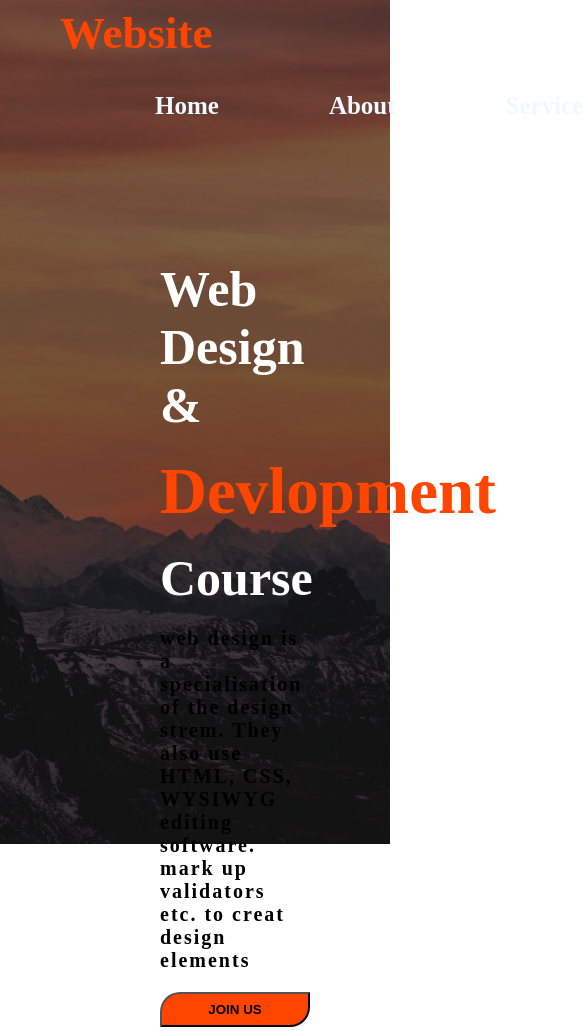
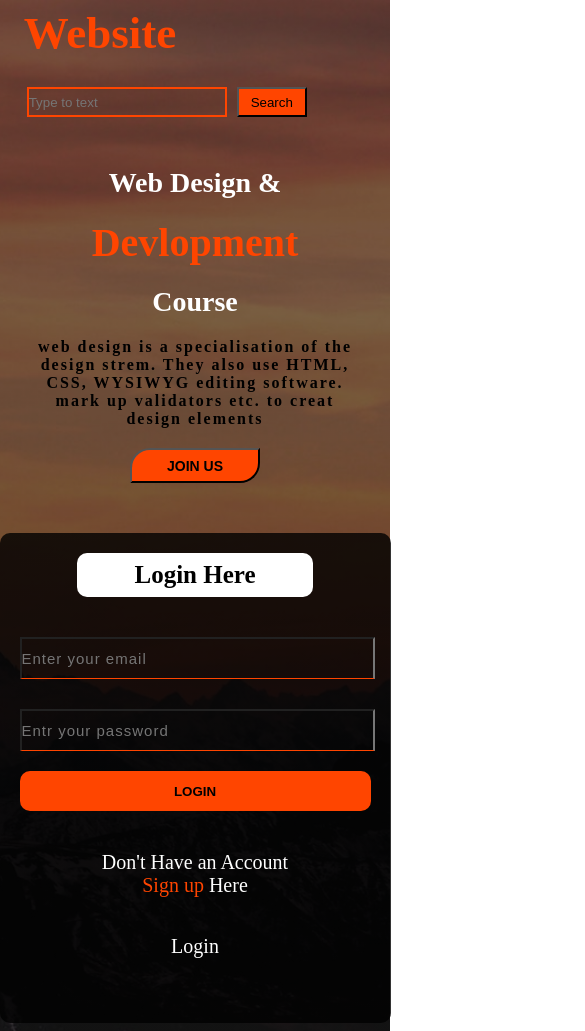
Before and after one commit to Zaidsiddique/course-website, a plain HTML site: page index.html in a window 390 px wide. Shown: the top 1031 px of the page, 585 px wide, since content can reach past the window. Drawn offline with Linux system fonts and the light colour scheme.

Commit message:
i make this website responsive

```diff
--- a/style.css
+++ b/style.css
@@ -8,6 +8,7 @@
     rgba(0,0,0,0.5)50%, rgba(0,0,0,0.5)50%),url(images/cover.jpg) ;
     background-position: center;
     background-size: cover;
+    background-attachment: fixed;
     height: 100vh;
 }
 .navbar{
@@ -184,3 +185,96 @@ ul li a:hover{
     padding-bottom: 10px;
     text-align: center;
 }
+@media only screen and (max-width: 768px) {
+    .menu{
+        display: none;
+    }
+    .main {
+        height: auto;
+        background-attachment: scroll;
+        background-size: cover;
+        padding-bottom: 50px;
+    }
+
+    .navbar {
+        flex-direction: column;
+        align-items: center;
+        height: auto;
+    }
+
+    .icon, .logo {
+        text-align: center;
+        float: none;
+        padding: 0;
+    }
+
+    .search {
+        width: 90%;
+        margin: 10px auto;
+        display: flex;
+        justify-content: center;
+    }
+
+    .srch {
+        width: 60%;
+    }
+
+    .btn {
+        height: 30px;
+        width: 70px;
+        cursor: pointer;
+        margin-left: 10px;
+    }
+
+    .content {
+        flex-direction: column;
+        width: 100%;
+        margin: 20px 0;
+        align-items: center;
+    }
+
+    .content-left {
+        width: 90%;
+        text-align: center;
+        margin: 20px 0;
+    }
+
+    .content-left h1 {
+        font-size: 40px;
+    }
+
+    .content-left h2 {
+        font-size: 28px;
+    }
+
+    .content-left p {
+        font-size: 16px;
+        padding: 0 10px;
+    }
+
+    .btn2 {
+        width: 130px;
+        height: 35px;
+        font-size: 14px;
+    }
+
+    .content-right {
+        position: static;
+        width: 90%;
+        margin-top: 30px;
+        padding: 20px;
+    }
+
+    .content-right input,
+    .content-right button {
+        width: 100%;
+    }
+
+    .content-right button {
+        margin: 20px 0 0 0;
+    }
+
+    .content-right h2 {
+        margin: 0 auto 10px;
+    }
+}
```
